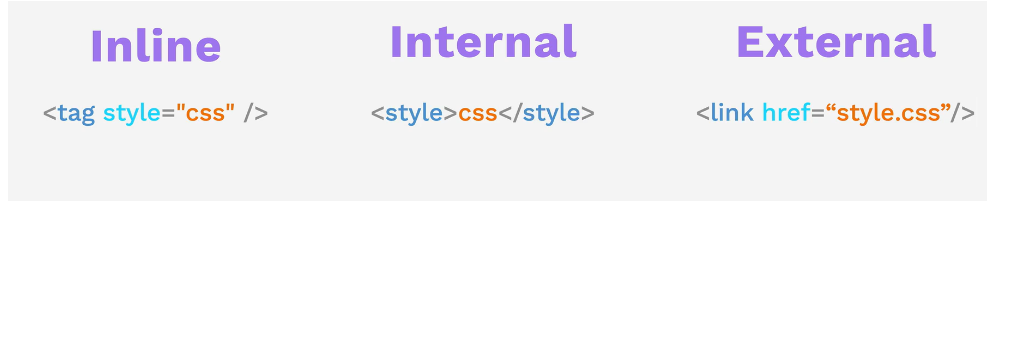
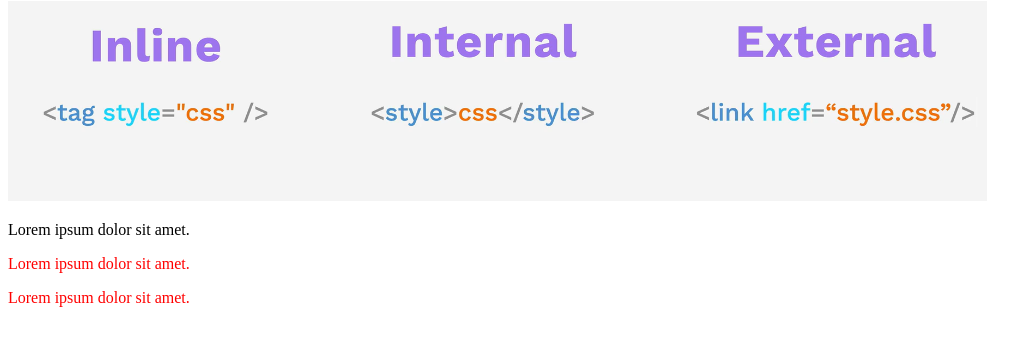
Before and after one commit to kamilsmr35/FullStackMernStackCourse, a plain HTML site: page 6.cssIntroduction css/index.html in a window 1280 px wide. Shown: the part 79-424 px from the top of the page, without its empty margins (0-1030 px from the left). Drawn offline with Linux system fonts and the light colour scheme.

Commit message:
continue

```diff
--- a/6.cssIntroduction css/index.html
+++ b/6.cssIntroduction css/index.html
@@ -4,6 +4,7 @@
     <meta charset="UTF-8">
     <meta name="viewport" content="width=device-width, initial-scale=1.0">
     <title>CSS Introduction</title>
+    <link rel="stylesheet" href="style.css">
 </head>
 <body>
     <h1>Was ist CSS? Cascading Style Sheet </h1>
@@ -13,6 +14,11 @@
 
      <img src="./1.png" style="height: 200px";>
 
+    <p draggable="true">Lorem ipsum dolor sit amet.</p>
+    <p draggable="false">Lorem ipsum dolor sit amet.</p>
+    <p draggable="false">Lorem ipsum dolor sit amet.</p>
+
+
 
 </body>
 </html>
--- /dev/null
+++ b/6.cssIntroduction css/style.css
@@ -0,0 +1,3 @@
+p[draggable="false"]{
+    color:red;
+}
```
